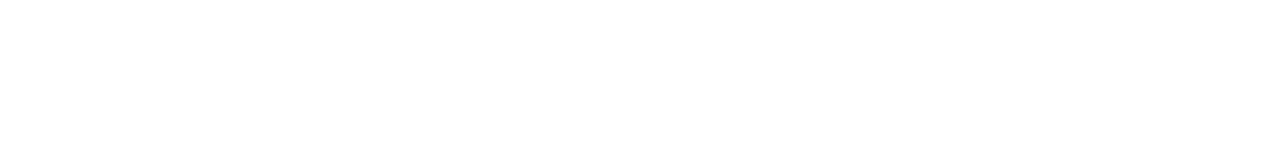
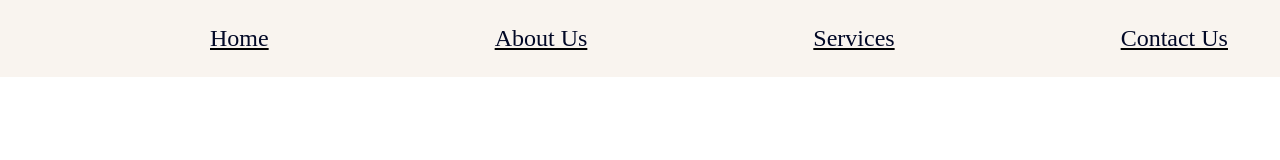
Before and after one commit to Amruta1006/Coffee-page, a plain HTML site: page index.html in a window 1280 px wide. Drawn offline with Linux system fonts and the light colour scheme.

Commit message:
added proper navbar with styling

```diff
--- a/index.html
+++ b/index.html
@@ -4,10 +4,16 @@
     <meta charset="UTF-8">
     <meta name="viewport" content="width=device-width, initial-scale=1.0">
     <title>Coffee shop</title>
+    <link rel="stylesheet" href="style.css" class="css">
 </head>
 <body>
     <nav>
-
+        <ul>
+            <li><a href="#">Home</a></li>
+            <li><a href="#">About Us</a></li>
+            <li><a href="#">Services</a></li>
+            <li><a href="#">Contact Us</a></li>
+        </ul>
     </nav>
 </body>
 </html>
--- a/style.css
+++ b/style.css
@@ -0,0 +1,32 @@
+/* Reset default browser styles */
+* {
+    margin: 0;
+    padding: 0;
+    box-sizing: border-box;
+}
+
+/* Navbar styles */
+nav ul {
+    list-style-type: none;
+    background-color:#f9f4ef;
+    font-size: 1.5rem;
+    padding: 25px 0;
+
+}
+
+nav ul li {
+    display: inline-block;
+    margin-left: 200px;
+    text-decoration: underline;
+}
+
+nav ul li a {
+    text-decoration: none;
+    color: #020826;
+    padding: 5px 10px;
+    border-radius: 5px;
+}
+
+nav ul li a:hover {
+    background-color: #eaddcf;
+}
```
